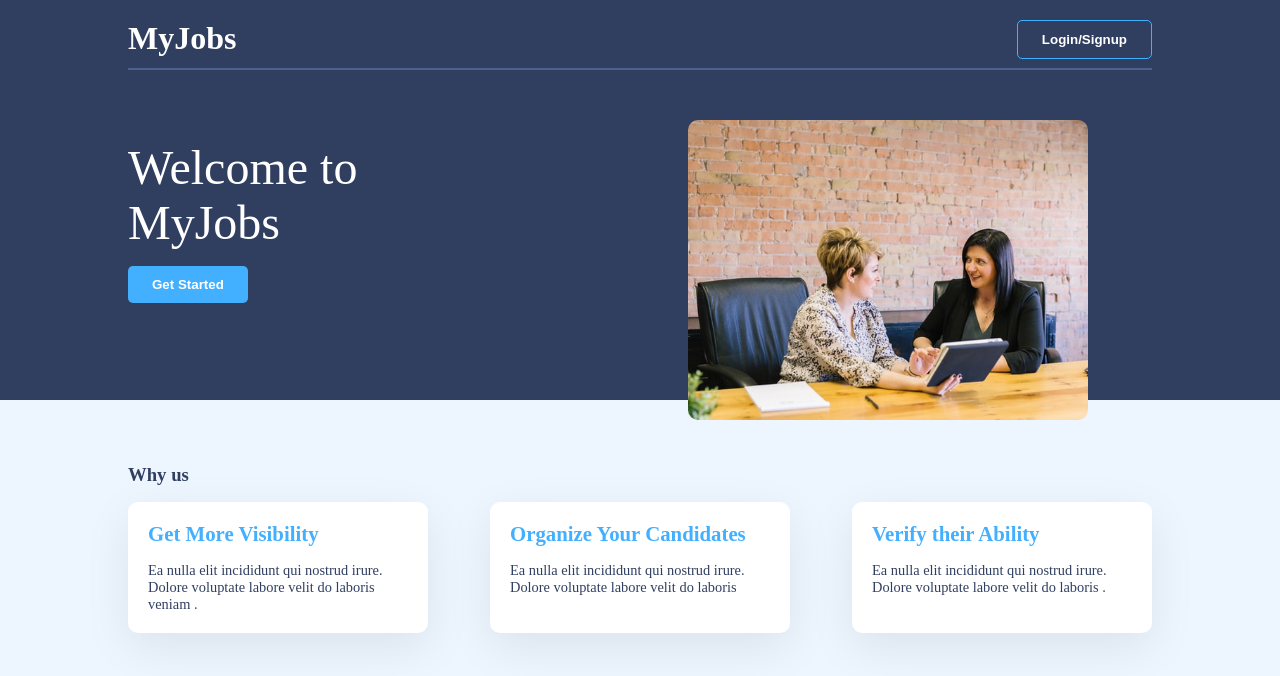
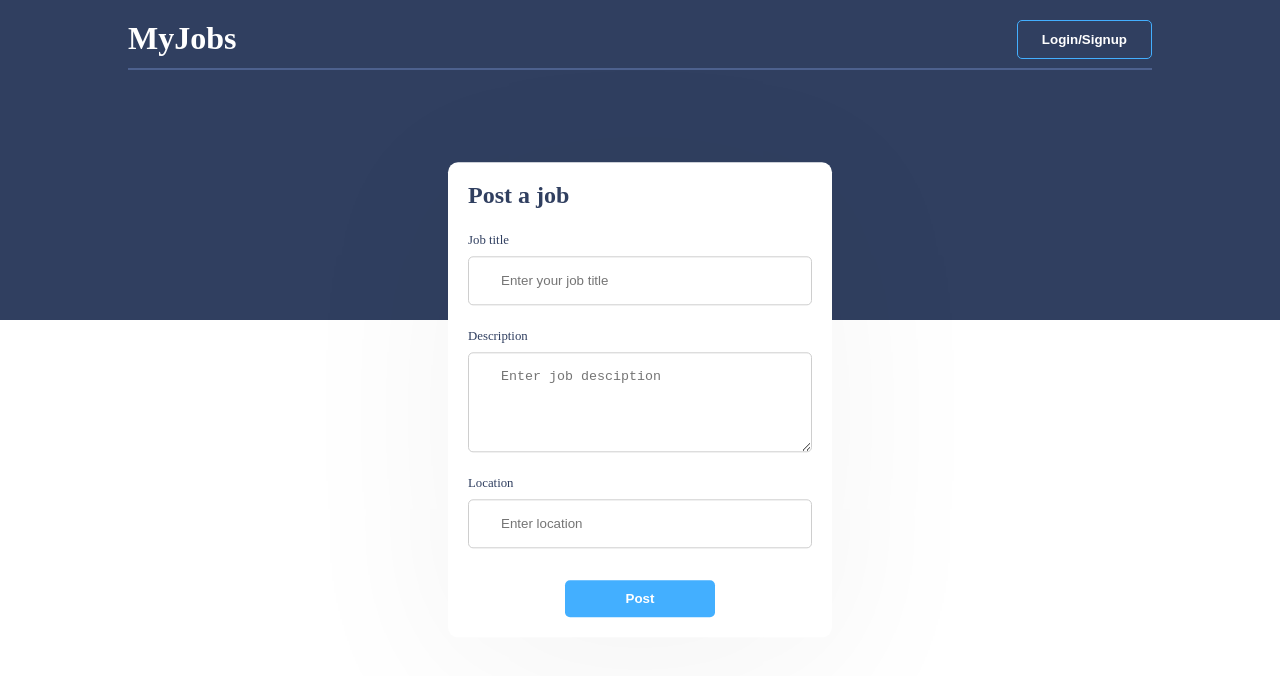
Before and after one commit to RishabhVerma098/squareboattask, a React (Create React App) app: page /auth/1 in a window 1280 px wide. Shown: the top 676 px of the page. Built offline with nearby package versions, Linux system fonts and the light colour scheme.

Commit message:
postajob

```diff
--- a/src/App.js
+++ b/src/App.js
@@ -2,10 +2,11 @@ import "./App.scss";
 import Homepage from "./components/homepage/homepage";
 import CandidateHome from "./components/candidate/home/home";
 import Auth from "./components/auth/auth";
+import Postjob from "./components/recruit/postjob";
 function App() {
   return (
     <div className="App">
-      <Homepage />
+      <Postjob />
     </div>
   );
 }
--- /dev/null
+++ b/src/components/recruit/postjob.js
@@ -0,0 +1,30 @@
+import React from "react";
+import "./postjob.scss";
+import Header from "../../components/homepage/banner/header";
+function PostJob() {
+  return (
+    <div className="postajob">
+      <div className="background">
+        <Header />
+      </div>
+      <div className="form">
+        <h2>Post a job</h2>
+        <form>
+          <label className="title">Job title</label>
+          <input
+            type="text"
+            name="text"
+            placeholder="Enter your job title"
+          ></input>
+          <label className="desciption">Description</label>
+          <textarea placeholder="Enter job desciption"></textarea>
+          <label className="title">Location</label>
+          <input type="text" name="text" placeholder="Enter location"></input>
+          <button type="submit">Post</button>
+        </form>
+      </div>
+    </div>
+  );
+}
+
+export default PostJob;
--- /dev/null
+++ b/src/components/recruit/postjob.scss
@@ -0,0 +1,48 @@
+@import "../../global/global";
+@import "../auth/auth.scss";
+.postajob {
+  .background {
+    height: 40vh;
+    background-color: $primary-color-dark;
+  }
+  .form {
+    position: absolute;
+    top: 50%;
+    left: 50%;
+    transform: translate(-50%, -50%);
+    width: 30vw;
+    background-color: white;
+    border-radius: 10px;
+    box-shadow: 0 30px 175px rgba(0, 0, 0, 0.05);
+    padding: 20px;
+    display: flex;
+    flex-direction: column;
+    h2 {
+      color: $primary-color-dark;
+    }
+    form {
+      display: flex;
+      flex-direction: column;
+      label {
+        @include label-style;
+      }
+
+      input {
+        @include input-style;
+      }
+      textarea {
+        @include input-style;
+        height: 100px;
+      }
+      button {
+        @include button-style(0);
+        width: 150px;
+        align-self: center;
+        margin-top: 2rem;
+      }
+    }
+    p {
+      @include bottom-text;
+    }
+  }
+}
```
Also changed, not shown: 1 other file (tests, documents, lock files or other folders).
